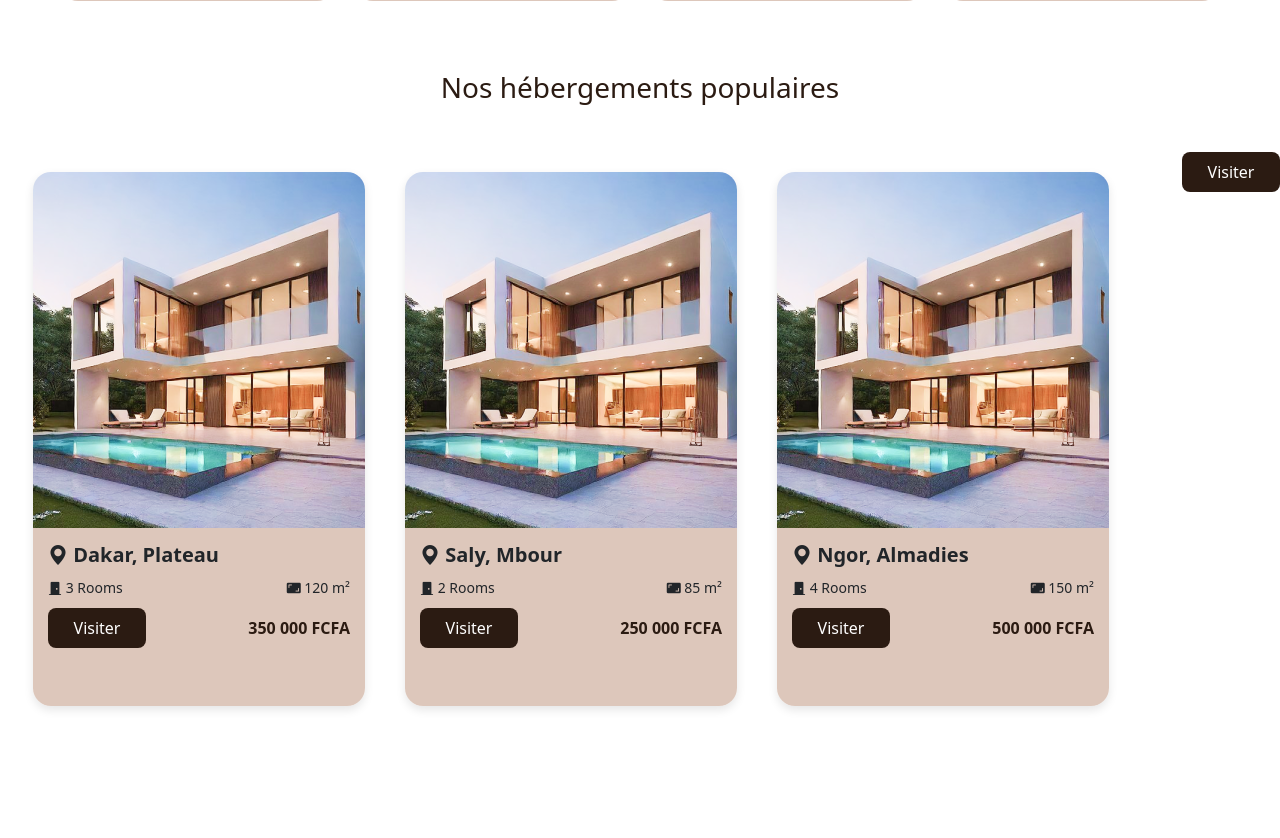
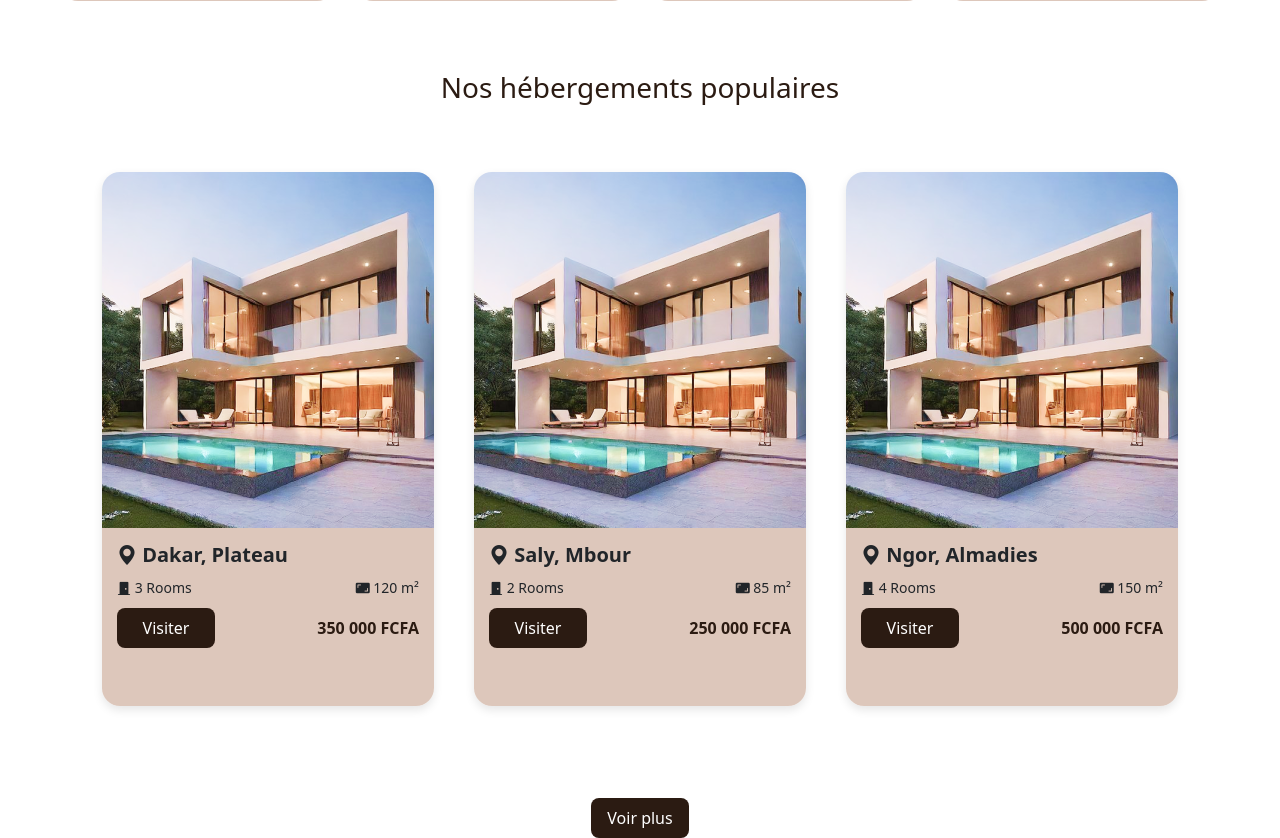
Before and after one commit to mouhamed36-collab/project_immo, a PHP site: page /pages/section2.php in a window 1280 px wide. Shown: the part 381-1219 px from the top of the page. Before the commit the page ends 1091 px from the top, so only its background shows below. Run offline with PHP 8.4, Linux system fonts and the light colour scheme.

Commit message:
complement section 2
* section2

* complement section2 (bouton voir plus)

---------

Co-authored-by: mouhamed36-collab <mouhamed.diop36@unchk.edu.sn>

```diff
--- a/index.php
+++ b/index.php
@@ -1,4 +1,7 @@
 <?php
 //Page d'accueil de la plateforme
 include_once('pages/header.php');
+
+//Page d'accueil de la section 2
+include_once('pages/section2.php');
 ?>
--- a/pages/section2.php
+++ b/pages/section2.php
@@ -182,7 +182,8 @@
     </div>
   </div>
 </div>
-<br>
-     <button class="btn-visiter" ><a>Visiter</a></button>
+</div>
+  <br>
+       <center> <button class="btn-visiter">Voir plus</button></center>
 
   </section>
```
